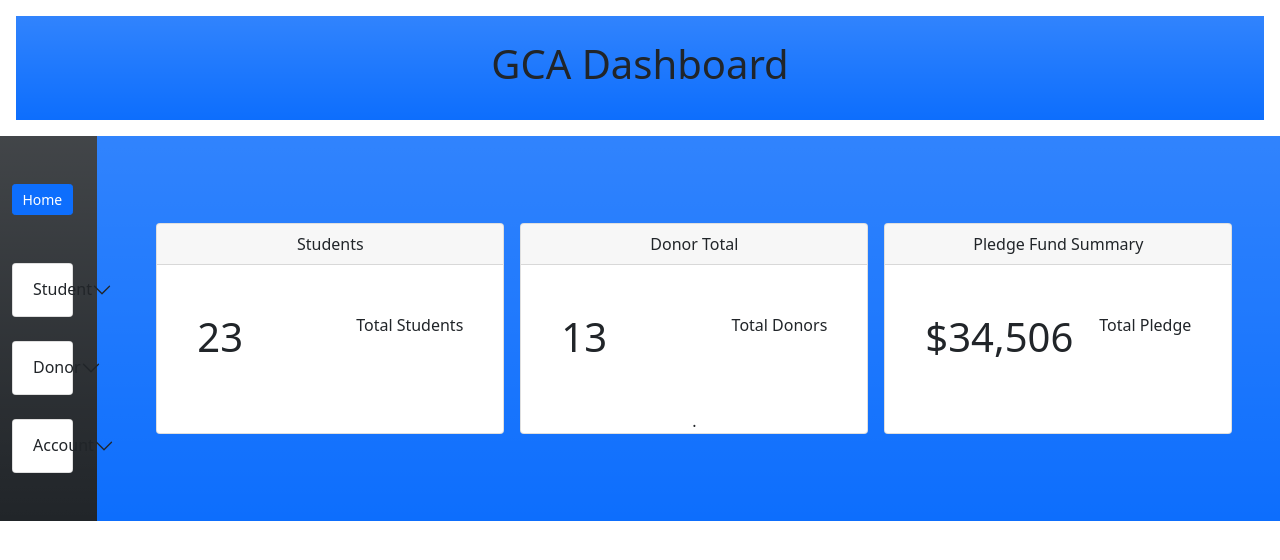
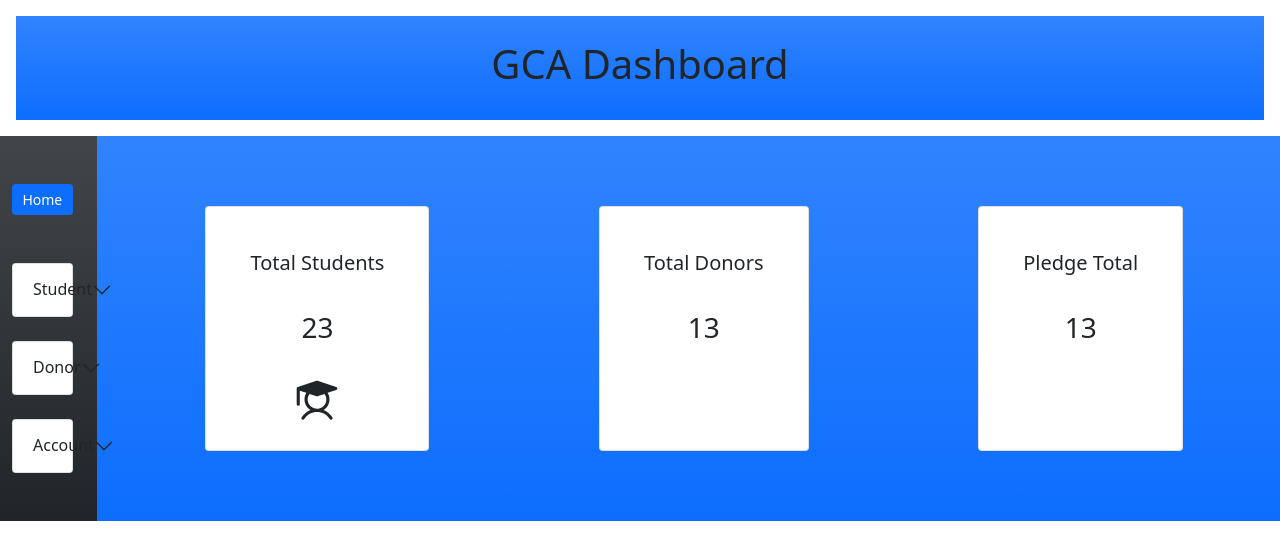
Before and after one commit to veggiepilot/gca-donor-dashboard-react-app, a React (Create React App) app in the folder client/: page /Dashboard in a window 1280 px wide. Shown: the top 560 px of the page. Built offline with nearby package versions, Linux system fonts and the light colour scheme; some icons are missing.

Commit message:
added content in cardComponent

```diff
--- a/client/src/components/cards/cardComponent.js
+++ b/client/src/components/cards/cardComponent.js
@@ -1,53 +1,52 @@
 import React from "react";
 import { Card, Container, } from "react-bootstrap";
-
-
-
-
+import { Icon } from '@iconify/react';
 
     const CardComponent = () => {
       return (
-    <>
-<Container className=" d-flex flex-row justify-content-center align-content-center">
-
-<Card className="text-center w-100 d-flex flex-column justify-content-center align-content-center m-2">
-  <Card.Header>Students</Card.Header>
+        <main className=" d-flex flex-row justify-content-around align-content-center">
+          <Card className="text-center d-flex flex-column justify-content-center align-content-center">
             <Card.Body>
-    <Card.Title><i class="bi bi-person-circle"></i></Card.Title>
-    <Card.Text className="d-flex flex-row justify-content-between p-4">
-    <h1 className="d-flex flex-start justify-content-start align-content-center">23</h1>
-    <p className= "d-flex flex-end justify-content-end align-content-center">Total Students</p>
+              <Card.Title className="d-flex flex-row justify-content-start m-1 p-4">
+                Total Students
+              </Card.Title>
+              <Card.Text className="d-flex flex-row justify-content-around p-2">
+                <h3>23</h3>
               </Card.Text>
+              <h3>
+                <Icon icon="ph:student-fill" width="50" height="50" />
+              </h3>
             </Card.Body>
           </Card>
 
-
-<Card className="text-center w-100 d-flex flex-column justify-content-center align-content-center m-2">
-  <Card.Header>Donor Total</Card.Header>
+          <Card className="text-center d-flex flex-column justify-content-center align-content-center">
             <Card.Body>
-  <Card.Title><i class="fas fa-user-graduate"></i></Card.Title>
-    <Card.Text className="d-flex flex-row justify-content-between p-4">
-    <h1 className="d-flex flex-start justify-content-start align-content-center">13</h1>
-    <p className= "d-flex flex-end justify-content-end align-content-center">Total Donors</p>
+              <Card.Title className="d-flex flex-row justify-content-start m-1 p-4">
+                Total Donors
+              </Card.Title>
+              <Card.Text className="d-flex flex-row justify-content-around p-2">
+                <h3>13</h3>
               </Card.Text>
-  </Card.Body>.
+              <h3>
+                <Icon icon="iconoir:donate" width="50" height="50" />
+              </h3>
+            </Card.Body>
           </Card>
 
-
-
-<Card className="text-center w-100 d-flex flex-column justify-content-center align-content-center m-2">
-  <Card.Header>Pledge Fund Summary</Card.Header>
+          <Card className="text-center d-flex flex-column justify-content-center align-content-center">
             <Card.Body>
-  <Card.Title><i class="fas fa-user-graduate"></i></Card.Title>
-    <Card.Text className="d-flex flex-row justify-content-between p-4">
-    <h1 className="d-flex flex-start justify-content-start align-content-center">$34,506</h1>
-    <p className= "d-flex flex-end justify-content-end align-content-center">Total Pledge</p>
+              <Card.Title className="d-flex flex-row justify-content-start m-1 p-4">
+                Pledge Total
+              </Card.Title>
+              <Card.Text className="d-flex flex-row justify-content-around p-2">
+                <h3>13</h3>
               </Card.Text>
+              <h3>
+                <Icon icon="fa-solid:donate" width="50" height="50" />
+              </h3>
             </Card.Body>
           </Card>
-</Container>
-
-</>
+        </main>
       );
-}
+    };
     export default CardComponent;
```
Lines whose indentation alone changed are shown as unchanged.
